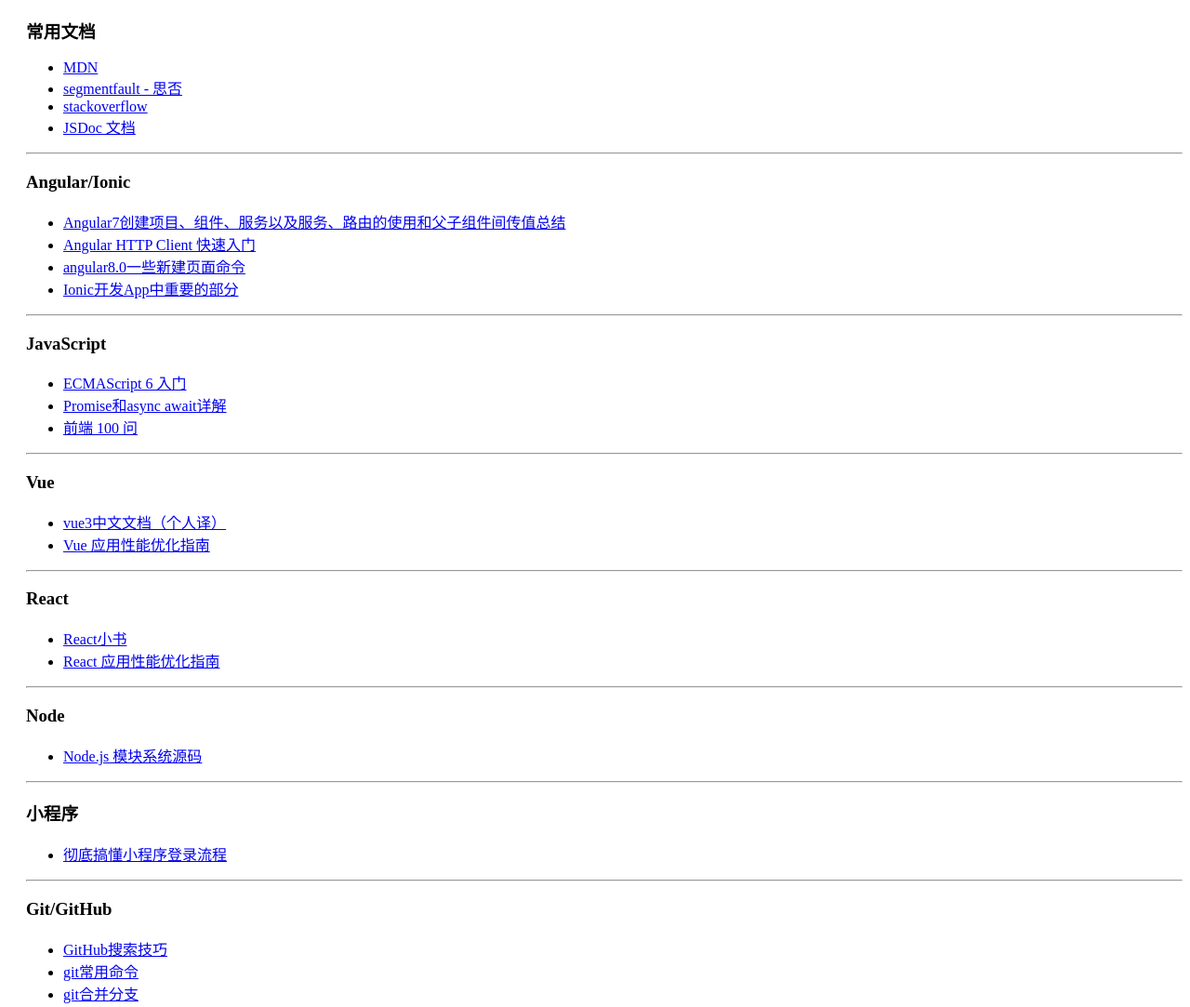
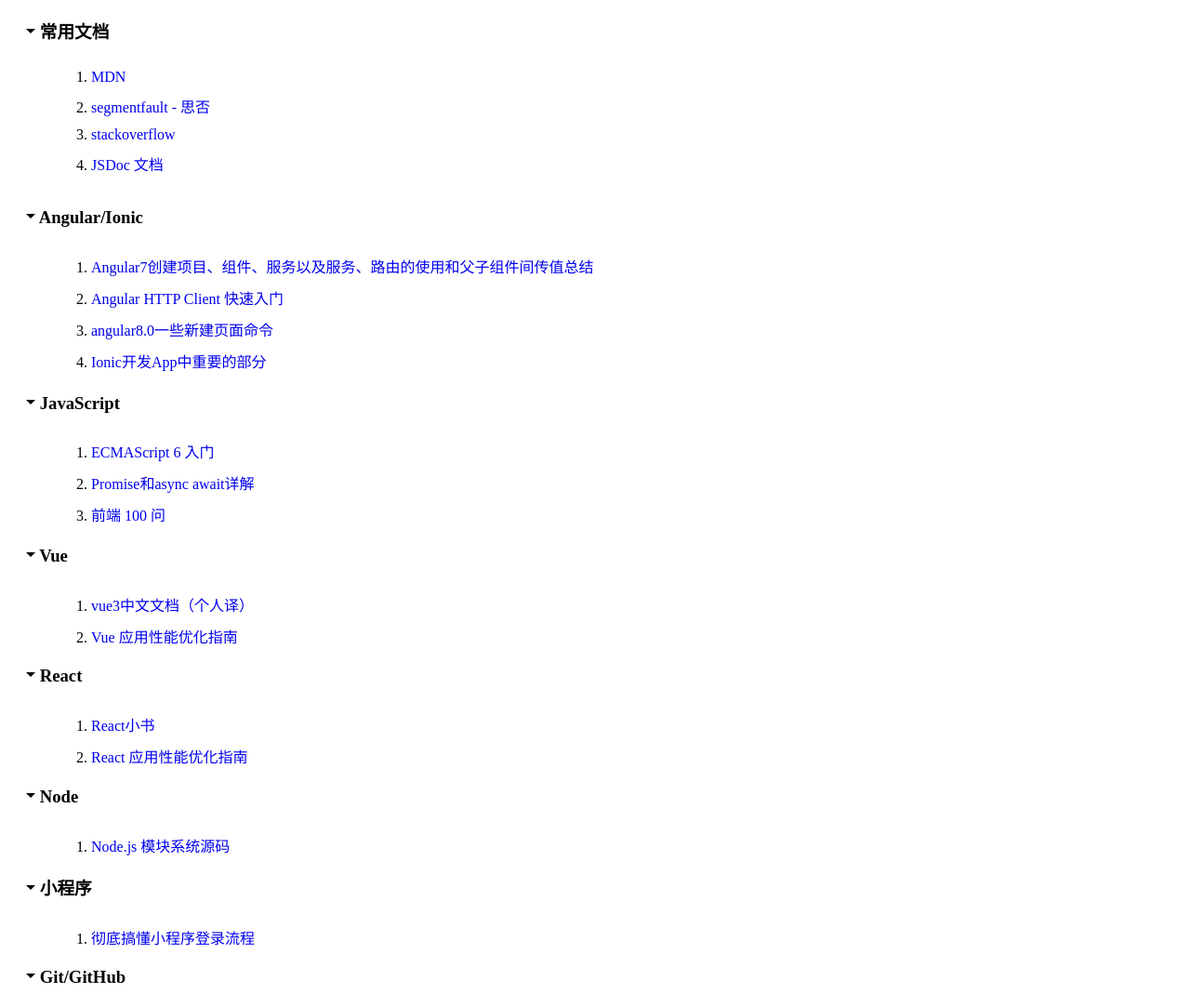
Before and after one commit to 2577873863/2577873863.github.io, a plain HTML site: page books.html in a window 1280 px wide. Shown: the top 1083 px of the page at 93% size. Drawn offline with nearby package versions, Linux system fonts and the light colour scheme.

Commit message:
add toggle
add toggle

```diff
--- a/books.html
+++ b/books.html
@@ -1,5 +1,6 @@
 <!DOCTYPE html>
 <html lang="en">
+
 <head>
   <meta charset="UTF-8">
   <title>收藏集~by zzh</title>
@@ -7,155 +8,199 @@
     [v-cloak] {
       display: none;
     }
-    body{
+
+    body {
       padding-left: 20px;
+    }
+
+    .triangle {
+      display: inline-block;
+      width: 0;
+      height: 0;
+      border: 5px solid transparent;
+      border-top-color: black;
+      transition: all 0.3s;
+    }
+    .show{
+      margin-top: 2.5px;
+      transform: rotate(0deg);
+    }
+    .hide{
+      margin-bottom:2.5px;
+      transform: rotate(-90deg);
     }
   </style>
 
 </head>
+
 <body>
   <div id="app" v-cloak>
-    <div class="container" v-for="item in list" :key="item.title">
-      <h3>{{item.title}}</h3>
-      <ul>
-        <li v-for="content in item.contents" :key="content.title">
-          <a :href="content.href" target="_blank">{{content.title}}</a>
-        </li>
-      </ul>
-      <hr>
+    <div class="container" v-for="(item,index) in list" :key="item.title">
+      <h3 style="cursor: pointer;" @click="toggle(index, item.isShow)">
+        <span :class="['triangle', item.isShow ? 'show':'hide']"> </span>
+        <span>{{item.title}}</span>
+      </h3>
+      <panel :data="item.contents" :show="item.isShow"></panel>
+      <!-- <hr> -->
     </div>
   </div>
 </body>
 <script src="https://cdn.jsdelivr.net/npm/vue"></script>
 <script>
+  // panel组件
+  const panel = {
+    props: ['data', 'show'],
+    template: `
+      <ol
+        :style="{
+          transition:'height 0.4s',
+          marginLeft:'30px',
+          overflow:'hidden',
+          height:show? data.length*35+'px':'0px'
+        }"
+      >
+        <li style="margin:10px 0;" v-for="content in data" :key="content.title">
+          <a style="text-decoration:none" :href="content.href" target="_blank">{{content.title}}</a>
+        </li>
+      </ol>
+    `
+  }
+
+  // 页面
   const app = new Vue({
-    el:"#app",
-    data(){
+    el: "#app",
+    data() {
       return {
-        list:[
-          {
-            title:'常用文档',
-            contents:[
-              {
-                title:'MDN',
-                href:'https://developer.mozilla.org/zh-CN/docs/Web/JavaScript',
+        list: [{
+            isShow: true,
+            title: '常用文档',
+            contents: [{
+                title: 'MDN',
+                href: 'https://developer.mozilla.org/zh-CN/docs/Web/JavaScript',
               },
               {
-                title:'segmentfault - 思否',
-                href:'https://segmentfault.com/',
+                title: 'segmentfault - 思否',
+                href: 'https://segmentfault.com/',
               },
               {
-                title:'stackoverflow',
-                href:'https://stackoverflow.com/',
+                title: 'stackoverflow',
+                href: 'https://stackoverflow.com/',
               },
               {
-                title:'JSDoc 文档',
-                href:'http://yuri4ever.github.io/jsdoc/',
+                title: 'JSDoc 文档',
+                href: 'http://yuri4ever.github.io/jsdoc/',
               }
             ]
           },
           {
-            title:'Angular/Ionic',
-            contents:[
-              {
-                title:'Angular7创建项目、组件、服务以及服务、路由的使用和父子组件间传值总结',
-                href:'https://tomoya92.github.io/2019/02/18/angular-helloworld/',
+            isShow: true,
+            title: 'Angular/Ionic',
+            contents: [{
+                title: 'Angular7创建项目、组件、服务以及服务、路由的使用和父子组件间传值总结',
+                href: 'https://tomoya92.github.io/2019/02/18/angular-helloworld/',
               },
               {
-                title:'Angular HTTP Client 快速入门',
-                href:'https://segmentfault.com/a/1190000010259536',
+                title: 'Angular HTTP Client 快速入门',
+                href: 'https://segmentfault.com/a/1190000010259536',
               },
               {
-                title:'angular8.0一些新建页面命令',
-                href:'https://blog.csdn.net/qweasdzxc_1092665276/article/details/104038087',
+                title: 'angular8.0一些新建页面命令',
+                href: 'https://blog.csdn.net/qweasdzxc_1092665276/article/details/104038087',
               },
               {
-                title:'Ionic开发App中重要的部分',
-                href:'https://juejin.im/post/6844903769797296141',
+                title: 'Ionic开发App中重要的部分',
+                href: 'https://juejin.im/post/6844903769797296141',
               },
             ]
           },
           {
-            title:'JavaScript',
-            contents:[
-              {
-                title:'ECMAScript 6 入门',
-                href:'https://es6.ruanyifeng.com/#docs/intro',
+            isShow: true,
+            title: 'JavaScript',
+            contents: [{
+                title: 'ECMAScript 6 入门',
+                href: 'https://es6.ruanyifeng.com/#docs/intro',
               },
               {
-                title:'Promise和async await详解',
-                href:'https://juejin.im/post/6844903608882823176',
+                title: 'Promise和async await详解',
+                href: 'https://juejin.im/post/6844903608882823176',
               },
               {
-                title:'前端 100 问',
-                href:'https://juejin.im/post/6844903885488783374?utm_source=gold_browser_extension',
+                title: '前端 100 问',
+                href: 'https://juejin.im/post/6844903885488783374?utm_source=gold_browser_extension',
               },
             ]
           },
           {
-            title:'Vue',
-            contents:[
-              {
-                title:'vue3中文文档（个人译）',
-                href:'https://www.vue3js.cn/docs/zh/guide/introduction.html',
+            isShow: true,
+            title: 'Vue',
+            contents: [{
+                title: 'vue3中文文档（个人译）',
+                href: 'https://www.vue3js.cn/docs/zh/guide/introduction.html',
               },
               {
-                title:'Vue 应用性能优化指南',
-                href:'https://juejin.im/post/6844903677262561293',
+                title: 'Vue 应用性能优化指南',
+                href: 'https://juejin.im/post/6844903677262561293',
               },
             ]
           },
           {
-            title:'React',
-            contents:[
-              {
-                title:'React小书',
-                href:'http://huziketang.mangojuice.top/books/react/lesson1',
+            isShow: true,
+            title: 'React',
+            contents: [{
+                title: 'React小书',
+                href: 'http://huziketang.mangojuice.top/books/react/lesson1',
               },
               {
-                title:'React 应用性能优化指南',
-                href:'https://juejin.im/post/6844903640902156301',
+                title: 'React 应用性能优化指南',
+                href: 'https://juejin.im/post/6844903640902156301',
               },
             ]
           },
           {
-            title:'Node',
-            contents:[
-              {
-                title:'Node.js 模块系统源码',
-                href:'https://juejin.im/post/6844904016317513741',
-              },
-            ]
+            isShow: true,
+            title: 'Node',
+            contents: [{
+              title: 'Node.js 模块系统源码',
+              href: 'https://juejin.im/post/6844904016317513741',
+            }, ]
           },
           {
-            title:'小程序',
-            contents:[
-              {
-                title:'彻底搞懂小程序登录流程',
-                href:'https://juejin.im/post/6844903702726180871',
-              }
-            ]
+            isShow: true,
+            title: '小程序',
+            contents: [{
+              title: '彻底搞懂小程序登录流程',
+              href: 'https://juejin.im/post/6844903702726180871',
+            }]
           },
           {
-            title:'Git/GitHub',
-            contents:[
-              {
-                title:'GitHub搜索技巧',
-                href:'https://juejin.im/post/6891056415440535565?utm_source=gold_browser_extension',
+            isShow: true,
+            title: 'Git/GitHub',
+            contents: [{
+                title: 'GitHub搜索技巧',
+                href: 'https://juejin.im/post/6891056415440535565?utm_source=gold_browser_extension',
               },
               {
-                title:'git常用命令',
-                href:'https://juejin.im/post/5a2cdfe26fb9a0452936b07f',
+                title: 'git常用命令',
+                href: 'https://juejin.im/post/5a2cdfe26fb9a0452936b07f',
               },
               {
-                title:'git合并分支',
-                href:'https://www.jianshu.com/p/26d050497abb',
+                title: 'git合并分支',
+                href: 'https://www.jianshu.com/p/26d050497abb',
               },
             ]
           }
         ]
       }
+    },
+    methods:{
+      toggle(idx, prevShow){
+        this.list[idx].isShow = !prevShow;
+      }
+    },
+    components: {
+      panel: panel
     }
   })
 </script>
+
 </html>
```
